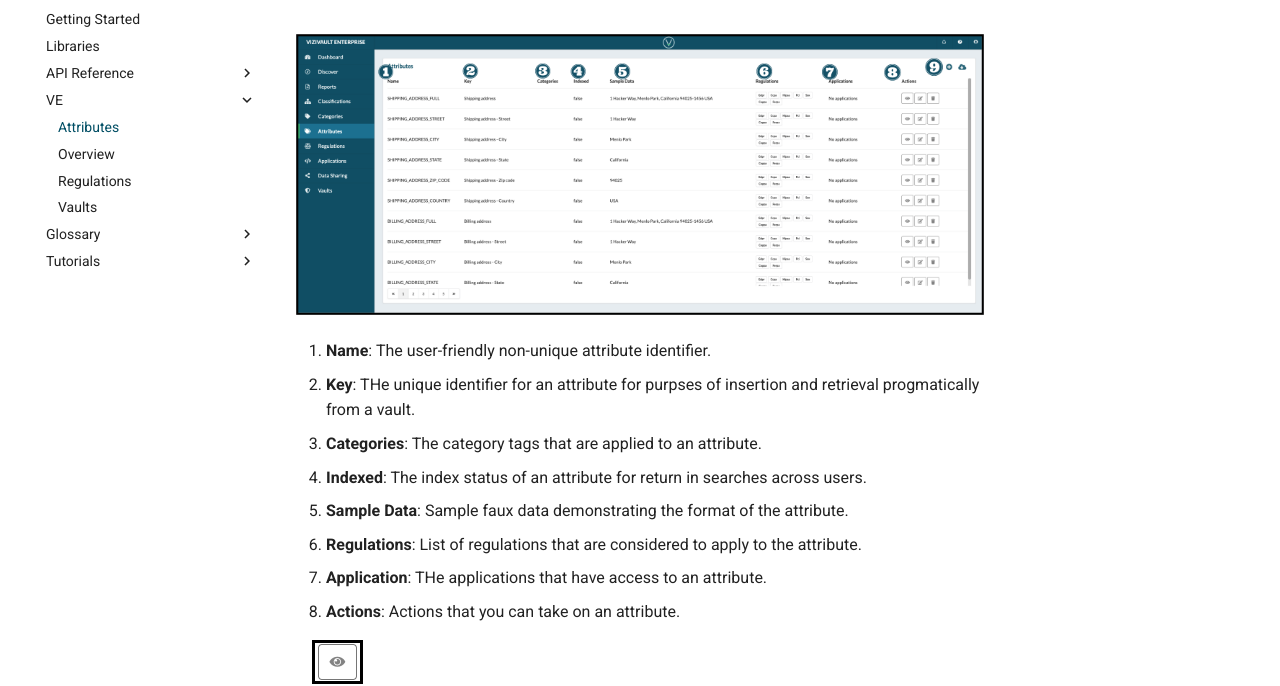
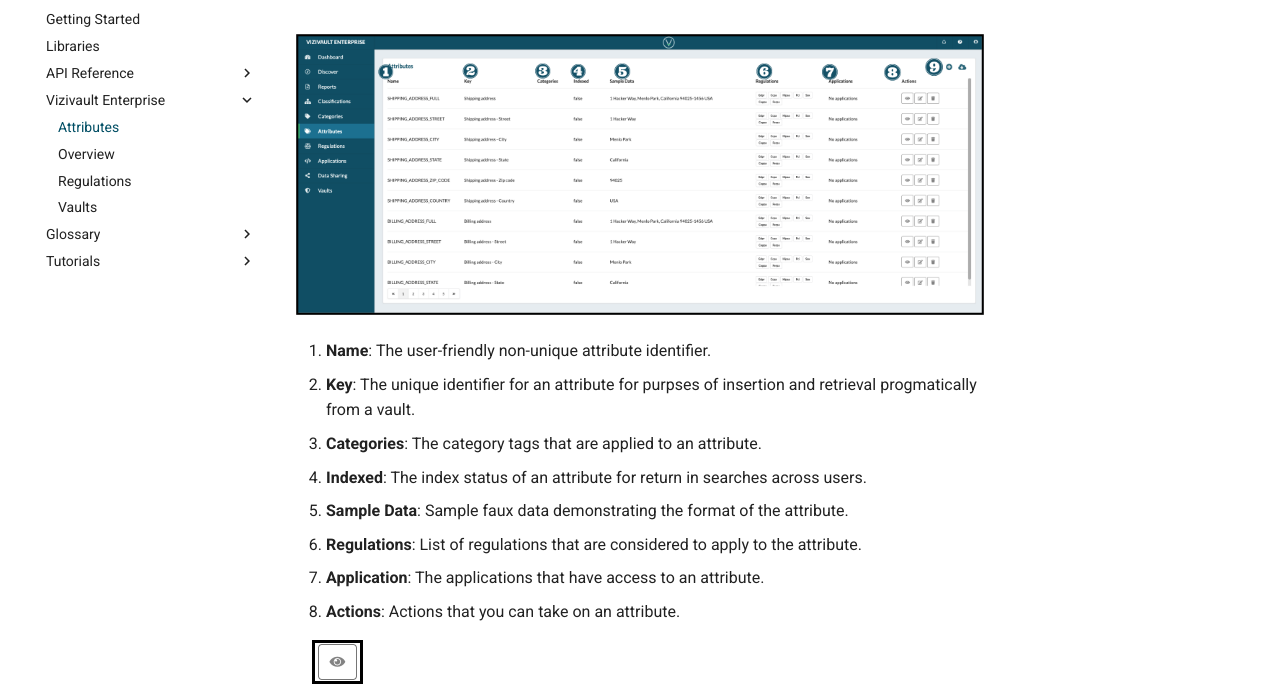
Before and after one commit to anontechnology/documentation, an MkDocs documentation site: the page built from docs/Vizivault Enterprise/attributes.md, in a window 1280 px wide and 1389 px high. Shown: the part 146-832 px from the top of the window. Built offline with MkDocs 1.6.1 and Material for MkDocs 9.7.7, drawn with Linux system fonts in a browser that asks for light colours.

Commit message:
change folder name to Vizivault Enterprise

```diff
--- a/docs/VE/attributes.md
+++ b/docs/Vizivault Enterprise/attributes.md
@@ -4,12 +4,12 @@
 ![attributes](../assets/images/attributes.png "Attributes Annotates")
 
 1. **Name**: The user-friendly non-unique attribute identifier.
-2. **Key**: THe unique identifier for an attribute for purpses of insertion and retrieval progmatically from a vault.
+2. **Key**: The unique identifier for an attribute for purpses of insertion and retrieval progmatically from a vault.
 3. **Categories**: The category tags that are applied to an attribute.
 4. **Indexed**: The index status of an attribute for return in searches across users.
 5. **Sample Data**: Sample faux data demonstrating the format of the attribute.
 6. **Regulations**: List of regulations that are considered to apply to the attribute.
-7. **Application**: THe applications that have access to an attribute.
+7. **Application**: The applications that have access to an attribute.
 8. **Actions**: Actions that you can take on an attribute.
 
 &nbsp;&nbsp;&nbsp;&nbsp;![view](../assets/images/view.png "View")
```
Also changed, not shown: docs/tutorials/attribute-schemas.md (deleted, +0 -62 lines), docs/Vizivault Enterprise/overview.md (renamed from docs/VE/overview.md), docs/Vizivault Enterprise/regulations.md (renamed from docs/VE/regulations.md), docs/Vizivault Enterprise/vault.md (renamed from docs/VE/vault.md).
